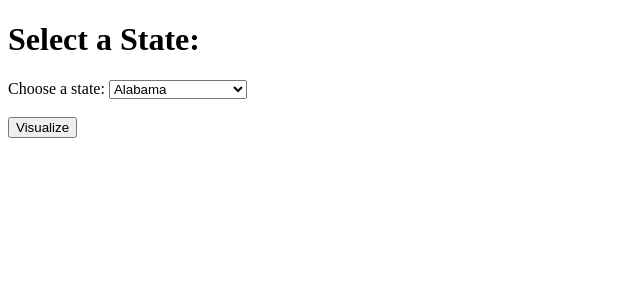
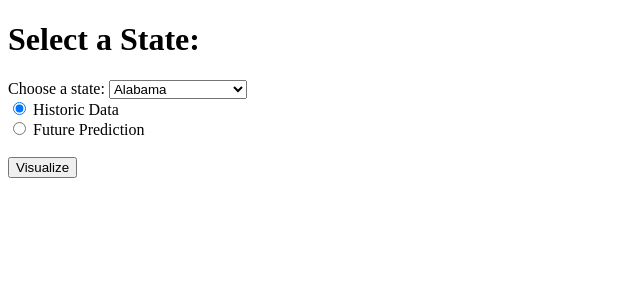
Before and after one commit to jyica/itp216FinalProject, a Flask app: page / in a window 1280 px wide. Shown: the top 300 px of the page, without its empty margins (0-640 px from the left). Run offline with Flask 3, Linux system fonts and the light colour scheme; data comes from the database, SQL or seed files in the repository.

Commit message:
display historical data complete

```diff
--- a/app.py
+++ b/app.py
@@ -4,9 +4,13 @@ import os
 import sqlite3 as sl
 
 import pandas as pd
-from flask import Flask, redirect, render_template, request, session, url_for, send_file
+from flask import Flask, redirect, render_template, request, session, url_for, send_file, g
 from matplotlib.figure import Figure
 from sklearn.linear_model import LinearRegression
+from matplotlib.figure import Figure
+from io import BytesIO
+import base64
+import sqlite3
 
 app = Flask(__name__)
 app.config['SEND_FILE_MAX_AGE_DEFAULT'] = 0
@@ -20,17 +24,16 @@ def home():
 @app.route("/submit_locale", methods=["POST"])
 def submit_locale():
     # session["locale"] = request.form["locale"].capitalize()
-    print(request.form['locale'])
-    session["locale"] = request.form["locale"]
-    if 'locale' not in session or session["locale"] == "":
+    session["state"] = request.form["state"]
+    if 'state' not in session or session["state"] == "":
         return redirect(url_for("home"))
-    if "data_request" not in request.form:
+    if "data_type" not in request.form:
         return redirect(url_for("home"))
-    session["data_request"] = request.form["data_request"]
-    return redirect(url_for("locale_current", data_request=session["data_request"], locale=session["locale"]))
+    session["data_type"] = request.form["data_type"]
+    return redirect(url_for("locale_current", data_request=session["data_type"], locale=session["state"]))
 
 
-@app.route("/api/coronavirus/<data_request>/<locale>")
+@app.route("/api/minwage/<data_request>/<locale>")
 def locale_current(data_request, locale):
     return render_template("locale.html", data_request=data_request, locale=locale, project=False)
 
@@ -51,76 +54,96 @@ def locale_projection(data_request, locale):
     return render_template("locale.html", data_request=data_request, locale=locale, project=True, date=session["date"])
 
 
+def plot_minimum_wage(state_data):
+    fig = Figure()
+    ax = fig.add_subplot(1, 1, 1)
+    ax.plot(state_data['Year'], state_data['State.Minimum.Wage'], marker='o', linestyle='-', color='b')
+    ax.set_xlabel('Year')
+    ax.set_ylabel('Minimum Wage')
+    ax.set_title(f'Minimum Wage in {state_data["State"].iloc[0]} Over the Years')
+
+    # Create a BytesIO buffer to save the image
+    img_buffer = BytesIO()
+    fig.savefig(img_buffer, format='png')  # Save the figure to the buffer
+    img_buffer.seek(0)  # Rewind the buffer to the start
+
+    # Encode the image in the buffer to a base64 string
+    img_str = base64.b64encode(img_buffer.read()).decode('utf-8')
+
+    # Close the figure to free up memory
+    fig.clf()
+
+    return img_str
+
 @app.route("/fig/<data_request>/<locale>")
 def fig(data_request, locale):
-    fig = create_figure(data_request, locale)
+    query = f"SELECT * FROM minimum_wage WHERE State = ?"
+    state_data = pd.read_sql_query(query, get_db(), params=(locale,))
 
-    # img = io.BytesIO()
-    # fig.savefig(img, format='png')
-    # img.seek(0)
-    # w = FileWrapper(img)
-    # # w = werkzeug.wsgi.wrap_file(img)
-    # return Response(w, mimetype="text/plain", direct_passthrough=True)
+    # Pass state_data directly to create_figure
+    img_str = create_figure(state_data)
 
-    img = io.BytesIO()
-    fig.savefig(img, format='png')
-    img.seek(0)
+    # Convert the base64 string back to an image for display
+    img = BytesIO(base64.b64decode(img_str))
     return send_file(img, mimetype="image/png")
 
 
-def create_figure(data_request, locale):
-    df = db_create_dataframe(data_request, locale)
-    print(session)
-    if 'date' not in session:
-        fig = Figure()
-        ax = fig.add_subplot(1, 1, 1)
-        fig.suptitle(data_request.capitalize() + " cases in " + locale)
-        # fig, ax = plt.subplots(1, 1)
-        ax.plot(df["date"], df["cases"])
-        ax.set(xlabel="date", ylabel="cases")  # , xticks=range(0, len(df), 31))
-        return fig
-    else:
-        df['datemod'] = df['date'].map(datetime.datetime.toordinal)
-        y = df['cases'][-30:].values
-        X = df['datemod'][-30:].values.reshape(-1, 1)
-        # session['date'] = '11/11/20'  # REMOVE THIS LATER
-        dt = [[datetime.datetime.strptime(session['date'], '%m/%d/%y')]]
-        print('dt:', dt)
-        draw = datetime.datetime.toordinal(dt[0][0])
-        dord = datetime.datetime.fromordinal(int(draw))
-        regr = LinearRegression(fit_intercept=True, copy_X=True, n_jobs=2)
-        regr.fit(X, y)
-        pred = int(regr.predict([[draw]])[0])
+def create_figure(locale):
+    print("=======================================plotting figure=======================================")
+    # df = db_create_dataframe(data_request, locale)
+    # print(session)
+    # if 'date' not in session:
+    #     fig = Figure()
+    #     ax = fig.add_subplot(1, 1, 1)
+    #     fig.suptitle(data_request.capitalize() + " cases in " + locale)
+    #     # fig, ax = plt.subplots(1, 1)
+    #     ax.plot(df["date"], df["cases"])
+    #     ax.set(xlabel="date", ylabel="cases")  # , xticks=range(0, len(df), 31))
+    #     return fig
+    # else:
+    #     df['datemod'] = df['date'].map(datetime.datetime.toordinal)
+    #     y = df['cases'][-30:].values
+    #     X = df['datemod'][-30:].values.reshape(-1, 1)
+    #     # session['date'] = '11/11/20'  # REMOVE THIS LATER
+    #     dt = [[datetime.datetime.strptime(session['date'], '%m/%d/%y')]]
+    #     print('dt:', dt)
+    #     draw = datetime.datetime.toordinal(dt[0][0])
+    #     dord = datetime.datetime.fromordinal(int(draw))
+    #     regr = LinearRegression(fit_intercept=True, copy_X=True, n_jobs=2)
+    #     regr.fit(X, y)
+    #     pred = int(regr.predict([[draw]])[0])
 
-        # append() is removed in pandas 2.0, replace w/ concat() below
+    #     # append() is removed in pandas 2.0, replace w/ concat() below
 
-        # df = df.append({'date': dord,
-        #                 'cases': pred,
-        #                 'datemod': draw}, ignore_index=True)
+    #     # df = df.append({'date': dord,
+    #     #                 'cases': pred,
+    #     #                 'datemod': draw}, ignore_index=True)
 
-        # make a new dataframe for prediction
-        df_pred = pd.DataFrame({'date': dord,
-                                'cases': pred,
-                                'datemod': draw}, index=[0])
+    #     # make a new dataframe for prediction
+    #     df_pred = pd.DataFrame({'date': dord,
+    #                             'cases': pred,
+    #                             'datemod': draw}, index=[0])
 
-        # save lengths of dates and cases of original/historical data for diff colors below
-        orig_date_len = len(df['date'])
-        orig_cases_len = len(df['cases'])
+    #     # save lengths of dates and cases of original/historical data for diff colors below
+    #     orig_date_len = len(df['date'])
+    #     orig_cases_len = len(df['cases'])
 
-        # concat orig and prediction dataframes
-        df = pd.concat([df, df_pred])
+    #     # concat orig and prediction dataframes
+    #     df = pd.concat([df, df_pred])
 
-        fig = Figure()
-        ax = fig.add_subplot(1, 1, 1)
-        fig.suptitle('By ' + session['date'] + ', there will be ' + str(
-            pred) + ' ' + data_request.capitalize() + " cases in " + locale)
+    #     fig = Figure()
+    #     ax = fig.add_subplot(1, 1, 1)
+    #     fig.suptitle('By ' + session['date'] + ', there will be ' + str(
+    #         pred) + ' ' + data_request.capitalize() + " cases in " + locale)
 
-        # show the original/historical data in blue using slicing
-        ax.plot(df["date"][:orig_date_len], df["cases"][:orig_cases_len], color='blue')
-        # show the predicted data in orange, notice the - 1 since a line plot needs at least 2 points.
-        ax.plot(df['date'][orig_date_len - 1:], df['cases'][orig_cases_len - 1:], color='orange')
-        ax.set(xlabel="date", ylabel="cases")  # , xticks=range(0, len(df), 31))
-        return fig
+    #     # show the original/historical data in blue using slicing
+    #     ax.plot(df["date"][:orig_date_len], df["cases"][:orig_cases_len], color='blue')
+    #     # show the predicted data in orange, notice the - 1 since a line plot needs at least 2 points.
+    #     ax.plot(df['date'][orig_date_len - 1:], df['cases'][orig_cases_len - 1:], color='orange')
+    #     ax.set(xlabel="date", ylabel="cases")  # , xticks=range(0, len(df), 31))
+        # return fig
+    print("plotting figure")
+    return plot_minimum_wage(locale);
 
 
 def db_create_dataframe(data_request, locale):
@@ -161,6 +184,13 @@ def db_get_locales():
     conn.close()
     return locales
 
+def get_db():
+    db = getattr(g, '_database', None)
+    if db is None:
+        db = g._database = sqlite3.connect("minimum_wage.db")
+    return db
+
+
 
 # m = "SELECT * FROM time_series_confirmed WHERE `Country/Region`='France'"
 # result = conn.execute(m)
--- a/templates/home.html
+++ b/templates/home.html
@@ -7,7 +7,7 @@
 </head>
 <body>
     <h1>Select a State:</h1>
-    <form method="get" action="/visualize">
+    <form method="post" action="/submit_locale">
         <label for="state">Choose a state:</label>
         <select id="state" name="state">
             {% for state in states %}
@@ -15,6 +15,11 @@
             {% endfor %}
         </select>
         <br>
+        <input type="radio" id="historic" name="data_type" value="historic" checked>
+        <label for="historic">Historic Data</label><br>
+        <input type="radio" id="prediction" name="data_type" value="prediction">
+        <label for="prediction">Future Prediction</label>
+        <br>
         <br>
         <button type="submit">Visualize</button>
     </form>
--- a/templates/locale.html
+++ b/templates/locale.html
@@ -5,8 +5,8 @@
         <title>{{ locale }}</title>
     </head>
     <body>
-        <h1>COVID-19 cases in {{ locale }}: {{ data_request }} {% if project %} (projected) {% endif %} </h1>
-            <img src="{{ url_for('fig', data_request=data_request, locale=locale, project=project) }}" alt="Cases in {{ locale }}">
+        <h1>Minimum wage graph for {{ locale }}: {{ data_request }} {% if project %} (projected) {% endif %} </h1>
+            <img src="{{ url_for('fig', data_request=data_request, locale=locale, project=project) }}" alt="Minimum wage in {{ locale }}">
         <form action="/submit_projection" method="POST">
             <p>Select which date you'd like to project to:
                 <input type="text" name="date" placeholder="mm/dd/yy">
```
